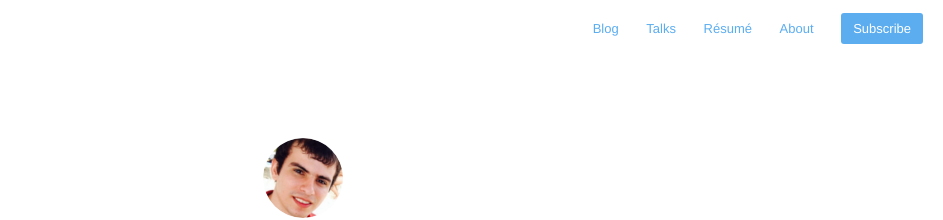
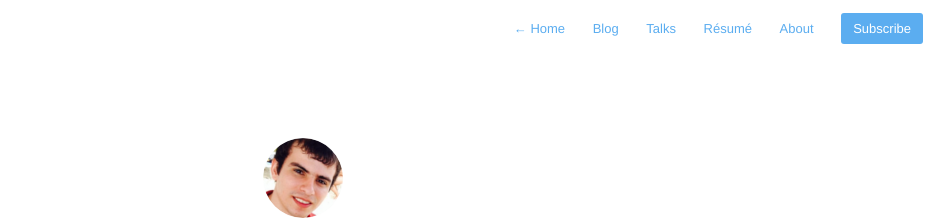
Before and after one commit to samueldmq/samueldmq-old-website, a Jekyll site: the page built from index.html, in a window 1280 px wide. Shown: the top 220 px of the page, without its empty margins (337-1280 px from the left). Built offline with Jekyll 4.4.1, drawn with Linux system fonts in a browser that asks for light colours; nearby versions of some CDN libraries; the list of posts is cut into pages by our own code.

Commit message:
Test with new navigator

```diff
--- a/_includes/navigation.html
+++ b/_includes/navigation.html
@@ -1,24 +1,14 @@
 <nav class="main-nav">
-    {% if page.url != "/" %}
     <a href="{{ site.baseurl }}"> <span class="arrow">←</span> Home </a>
-    {% endif %}
 
-    {% if page.url != "/blog/" %}
     <a href="{{ site.baseurl }}blog">Blog </a>
-    {% endif %}
 
-    {% if page.url != "/talks/" %}
     <a href="{{ site.baseurl }}talks">Talks </a>
-    {% endif %}
 
-    {% if page.url != "/resume/" %}
     <a href="{{ site.baseurl }}resume">Résumé </a>
-    {% endif %}
 
-    {% if page.url != "/about/" %}
     {% if site.aboutPage %}
         <a href="{{ site.baseurl }}about">About </a>
     {% endif %}
-    {% endif %}
     <a class="cta" href="{{ site.baseurl }}feed.xml">Subscribe</a>
 </nav>
```
Lines whose indentation alone changed are shown as unchanged.
